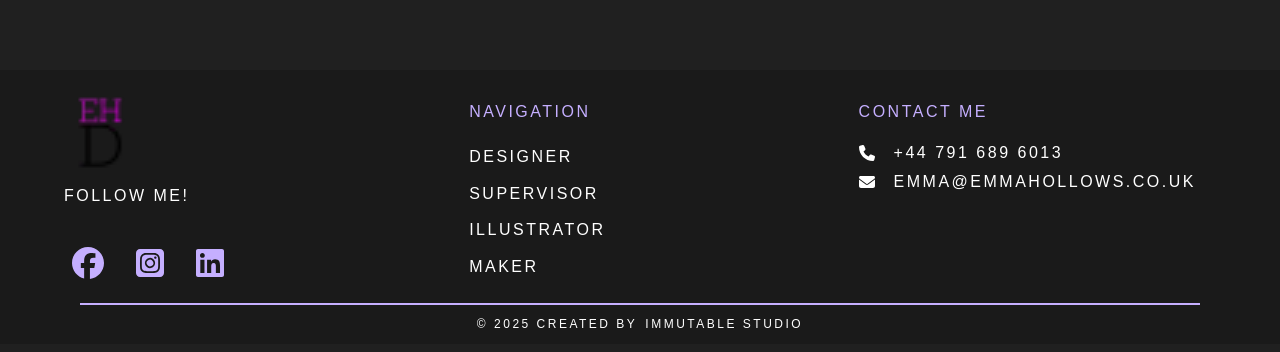
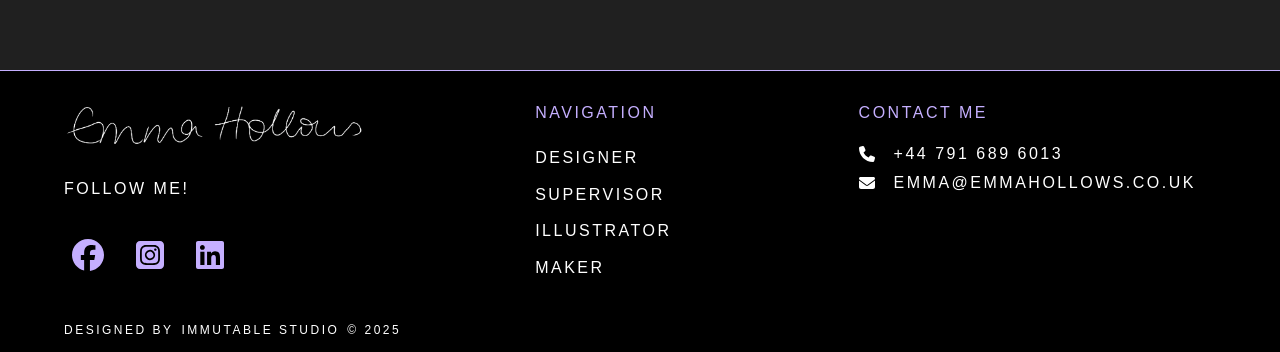
Before and after one commit to curveservices/emma-hollows-design, a React (Vite) app: page / in a window 1280 px wide. Shown: the part 586-938 px from the top of the page. Built offline with nearby package versions, Linux system fonts and the light colour scheme; no server answers; the database is empty.

Commit message:
Update footer styles: change logo source, adjust background color, and refine layout for improved aesthetics

```diff
--- a/src/layout/footer/index.jsx
+++ b/src/layout/footer/index.jsx
@@ -1,6 +1,6 @@
 import React from 'react';
 import { Link, NavLink } from 'react-router-dom';
-import logo from '../../assets/images/logo.webp';
+import logo from '../../assets/images/sigLogo.webp';
 import './index.scss';
 import Socials from '../../components/socials';
 import { faEnvelope, faPhone } from '@fortawesome/free-solid-svg-icons';
@@ -52,14 +52,15 @@ const Footer = () => {
 
       <div className="div-line"></div>
       <p className="copy">
-        &copy; {year} created by{" "}
+        designed by{" "}
         <a
-          href="https://immutable-studio.co.uk"
+          href="https://www.immutable-studio.co.uk"
           target="_blank"
           rel="noopener noreferrer"
         >
           Immutable Studio
         </a>
+        &copy; {year}
       </p>
     </footer>
   );
--- a/src/layout/footer/index.scss
+++ b/src/layout/footer/index.scss
@@ -1,6 +1,6 @@
 footer {
     text-transform: uppercase;
-    background: #1a1a1a;
+    background: #000;
     color: #fff;
     font-family: 'Arial', sans-serif;
 
@@ -8,6 +8,7 @@ footer {
         display: flex;
         justify-content: space-between;
         padding: 1em 4em 0;
+        border-top: 1px solid var(--secondary);
 
         .card-title {
             font-family: 'Arial', sans-serif;
@@ -21,8 +22,9 @@ footer {
             align-items: flex-start;
 
             .logo {
-                width: 50%;
+                width: 300px;
                 height: auto;
+                padding: 1rem 0;
             }
         }
 
@@ -68,16 +70,11 @@ footer {
         }
     }
 
-    .div-line {
-        margin: 0rem 5rem;
-        border: 1px solid var(--secondary);
-    }
-
     .copy {
         display: flex;
-        align-items: center;
-        justify-content: center;
-        padding-bottom: 1em;
+        align-items: start;
+        justify-content: start;
+        padding: 1rem 4rem;
         gap: 8px;
         font-size: 12px;
     }
```
